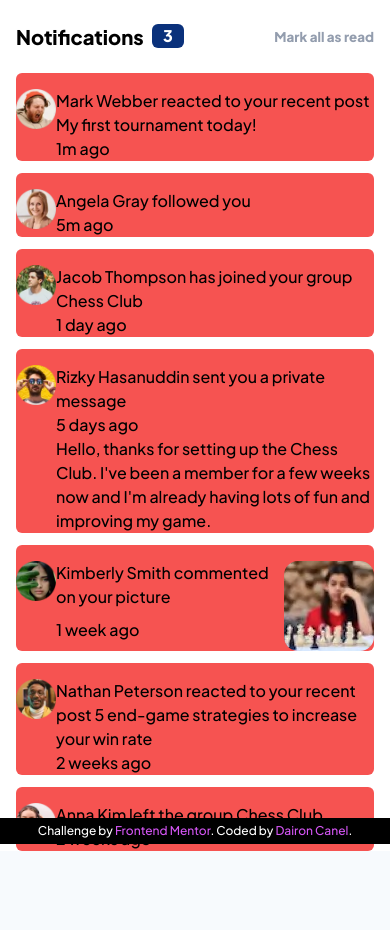
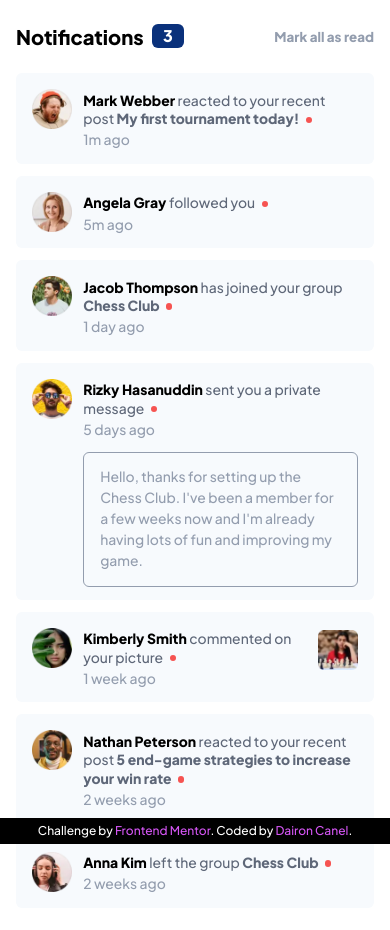
Before and after one commit to dairon-canel/notifications-page, a website: page public/index.html in a window 390 px wide. Before the commit the page ends 851 px from the top, so only its background shows below. Drawn offline with Linux system fonts and the light colour scheme.

Commit message:
feat: add mobile design

```diff
--- a/public/index.html
+++ b/public/index.html
@@ -20,7 +20,7 @@
   </head>
   <body class="grid min-h-screen bg-veryLightGrayishBlue">
     <main
-      class="grid gap-3 place-self-center bg-white px-4 pt-[1.4rem] shadow-[0px_0px_20px_-3px_rgba(0,0,0,0.1)] [&>div]:grid [&>div]:grid-cols-[auto_1fr] [&>div]:rounded-md [&>div]:bg-red [&>div]:pt-[1rem] [&>div>div]:order-2 [&>div>div]:grid [&>div>img]:order-1 [&>div>img]:w-[2.5rem]"
+      class="grid gap-3 place-self-center bg-white px-4 pb-[3rem] pt-[1.4rem] shadow-[0px_0px_20px_-3px_rgba(0,0,0,0.1)] [&>div]:grid [&>div]:grid-cols-[2.5rem_auto] [&>div]:gap-[0.7rem] [&>div]:rounded-md [&>div]:bg-veryLightGrayishBlue [&>div]:px-[1rem] [&>div]:pt-[1rem] [&>div]:text-[0.87rem] [&>div>div]:order-2 [&>div>div]:mt-[0.15rem] [&>div>div]:mb-[0.8rem] [&>div>div]:grid [&>div>img]:order-1 [&>div>img]:w-[2.5rem] [&>div>div>h2]:font-800 [&>div>div>h2]:leading-[1.155rem] [&>div>div>h2>span]:font-500 [&>div>div>h2>span]:text-darkGrayishBlue [&>div>div>h2>span>a]:font-800 [&>div>div>h2>span>a]:text-darkGrayishBlue [&>div>div>p]:mt-[0.1rem] [&>div>div>p]:text-grayishBlue [&>div>div>h2>span#alert]:mb-[0.08rem] [&>div>div>h2>span#alert]:ml-[0.25rem] [&>div>div>h2>span#alert]:inline-block [&>div>div>h2>span#alert]:h-[0.4rem] [&>div>div>h2>span#alert]:w-[0.4rem] [&>div>div>h2>span#alert]:rounded-full [&>div>div>h2>span#alert]:bg-red [&>div>div>img]:ml-[1rem] [&>div>div>img]:w-[2.5rem] [&>div>div>img]:place-self-start [&>div>div>div]:mt-[0.7rem] [&>div>div>div]:rounded-md [&>div>div>div]:border-[1px] [&>div>div>div]:py-[0.9rem] [&>div>div>div]:px-[1rem] [&>div>div>div]:text-grayishBlue"
     >
       <section
         class="mb-[0.55rem] grid grid-flow-col grid-cols-[8.5rem_2rem_auto] text-[1.26rem] font-800"
@@ -45,6 +45,7 @@
               reacted to your recent post
               <a href="#">My first tournament today!</a>
             </span>
+            <span id="alert"></span>
           </h2>
           <p>1m ago</p>
         </div>
@@ -52,7 +53,11 @@
       </div>
       <div>
         <div>
-          <h2>Angela Gray <span>followed you</span></h2>
+          <h2>
+            Angela Gray
+            <span>followed you</span>
+            <span id="alert"></span>
+          </h2>
           <p>5m ago</p>
         </div>
         <img src="./avatar-angela-gray.webp" alt="Angela Gray" />
@@ -61,7 +66,11 @@
         <div>
           <h2>
             Jacob Thompson
-            <span>has joined your group <a href="#">Chess Club</a></span>
+            <span
+              >has joined your group
+              <a href="#">Chess Club</a>
+            </span>
+            <span id="alert"></span>
           </h2>
           <p>1 day ago</p>
         </div>
@@ -69,7 +78,11 @@
       </div>
       <div>
         <div>
-          <h2>Rizky Hasanuddin <span>sent you a private message</span></h2>
+          <h2>
+            Rizky Hasanuddin
+            <span>sent you a private message</span>
+            <span id="alert"></span>
+          </h2>
           <p>5 days ago</p>
           <div>
             Hello, thanks for setting up the Chess Club. I've been a member for
@@ -81,7 +94,11 @@
       </div>
       <div>
         <div>
-          <h2>Kimberly Smith <span>commented on your picture</span></h2>
+          <h2>
+            Kimberly Smith
+            <span>commented on your picture</span>
+            <span id="alert"></span>
+          </h2>
           <p>1 week ago</p>
           <img
             class="col-start-2 col-end-3 row-start-1 row-end-3 place-self-end"
@@ -99,6 +116,7 @@
               reacted to your recent post
               <a href="#">5 end-game strategies to increase your win rate</a>
             </span>
+            <span id="alert"></span>
           </h2>
           <p>2 weeks ago</p>
         </div>
@@ -107,7 +125,12 @@
       <div>
         <div>
           <h2>
-            Anna Kim <span>left the group <a href="#">Chess Club</a></span>
+            Anna Kim
+            <span
+              >left the group
+              <a href="#">Chess Club</a>
+            </span>
+            <span id="alert"></span>
           </h2>
           <p>2 weeks ago</p>
         </div>
```
Also changed, not shown: public/output-style.css.
